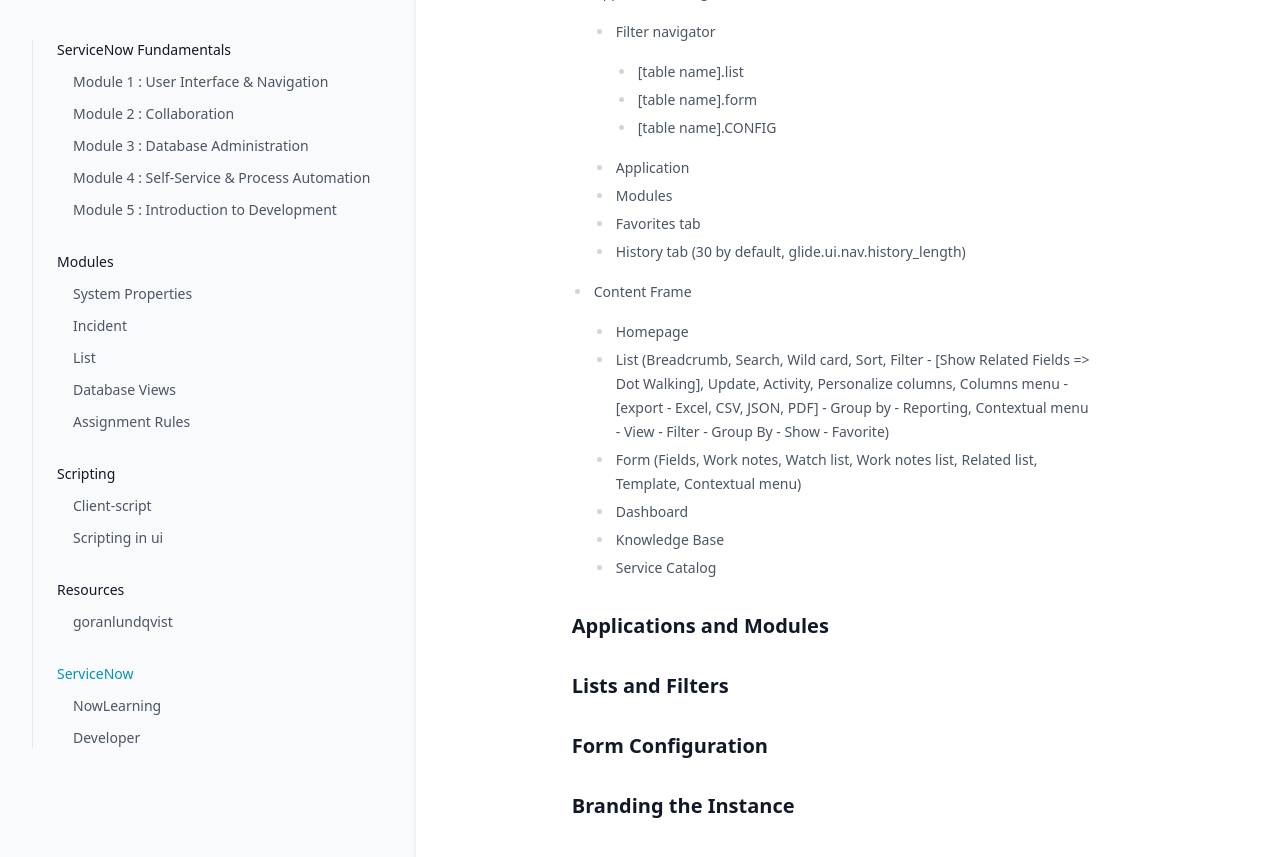
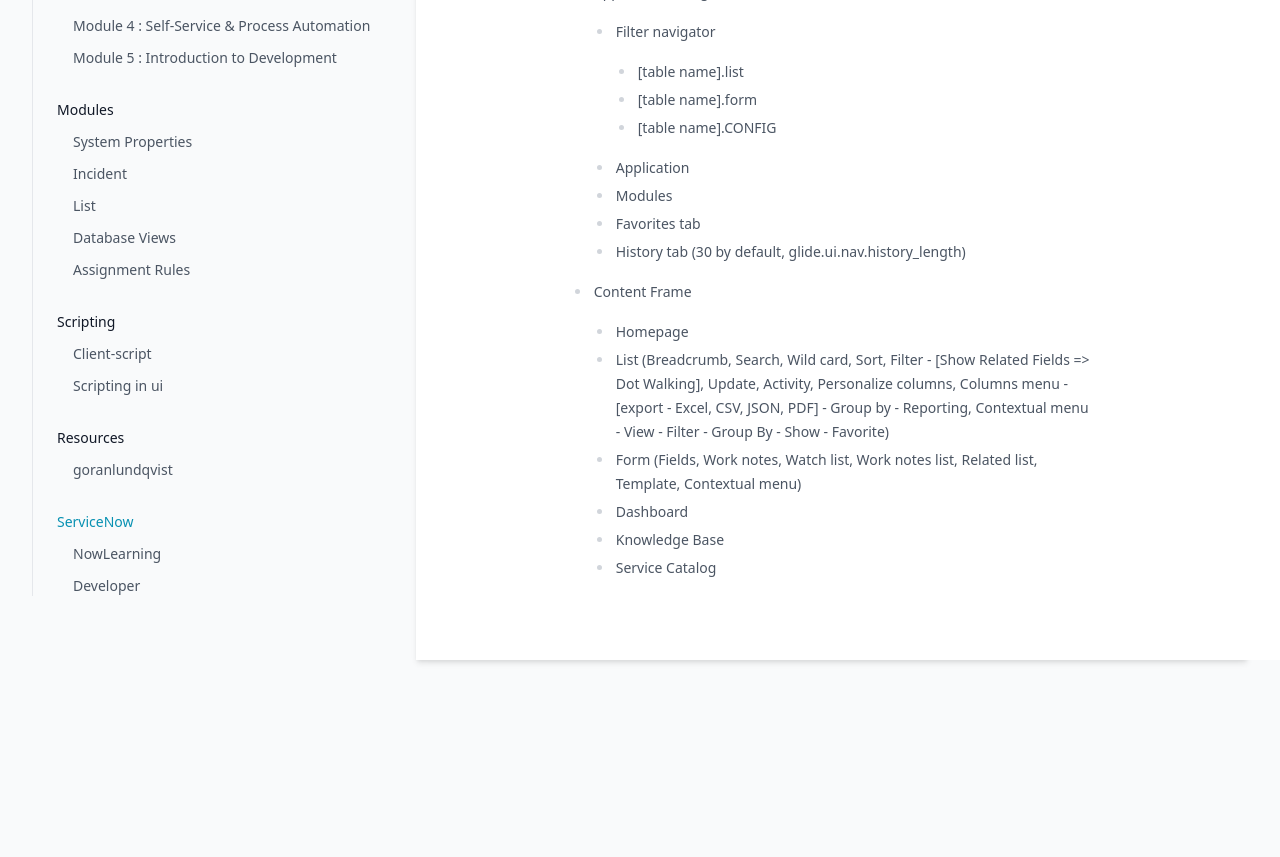
Before and after one commit to greglejeune/ebook, a Jekyll site: the page built from _servicenow/2021-11-01-snf-module1.md, in a window 1280 px wide and 900 px high, scrolled down 1787 px. Shown: the top 857 px of the window. Built offline with Jekyll 4.4.1, drawn with Linux system fonts in a browser that asks for light colours.

Commit message:
Update 2021-11-01-snf-module1.md

```diff
--- a/_servicenow/2021-11-01-snf-module1.md
+++ b/_servicenow/2021-11-01-snf-module1.md
@@ -125,26 +125,6 @@ category: snf
   </li>
 </ul>
 
-<h2>Applications and Modules</h2>
-
 <p style="text-align: justify;">
 
 </p>
-
-<h2>Lists and Filters</h2>
-
-<p style="text-align: justify;">
-
-</p>
-
-<h2>Form Configuration</h2>
-
-<p style="text-align: justify;">
-
-</p>
-
-<h2>Branding the Instance</h2>
-
-<p style="text-align: justify;">
-
-</p>
```
